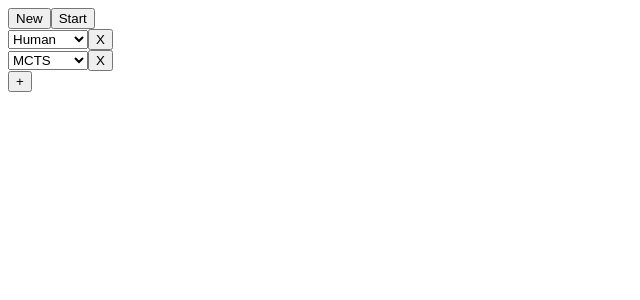
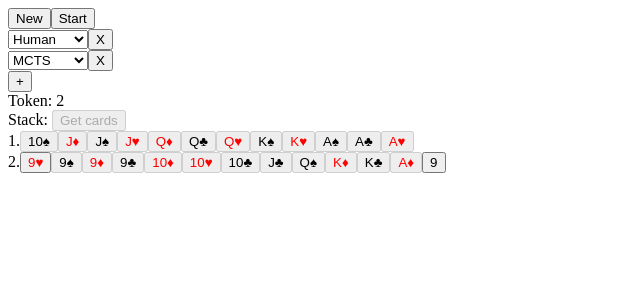
Before and after one commit to adam-zielonka/pan, a React (Create React App) app: page / in a window 1280 px wide. Shown: the top 300 px of the page, without its empty margins (0-640 px from the left). Built offline with nearby package versions, Linux system fonts and the light colour scheme.

Commit message:
Add Board

```diff
--- a/src/Game.tsx
+++ b/src/Game.tsx
@@ -2,9 +2,10 @@ import React from 'react'
 import { observer } from 'mobx-react-lite'
 import Players from './components/Players'
 import { useStore } from './store'
+import Board from './components/Board'
 
 const Game: React.FC = () => {
-  const { newGame, startGame } = useStore()
+  const { newGame, startGame } = useStore().gameStore
 
   return (
     <div className="Game">
@@ -13,6 +14,7 @@ const Game: React.FC = () => {
         <button onClick={startGame} >Start</button>
       </div>
       <Players />
+      <Board />
     </div>
   )
 }
--- /dev/null
+++ b/src/components/Board.tsx
@@ -0,0 +1,44 @@
+import React from 'react'
+import { observer } from 'mobx-react-lite'
+import { useStore } from '../store'
+import { Card } from '../engine/card'
+import { IPlayer } from '../engine/board'
+
+const CardElement: React.FC<{ card: Card, disabled: boolean }> = ({ card, disabled }) => {
+  const { action } = useStore().gameStore
+
+  return (
+    <button style={{ color: card.getColorStyle() }} disabled={disabled} onClick={() => action(card)}>
+      {card.toString()}
+    </button>
+  )
+}
+
+const PlayerElement: React.FC<{ player: IPlayer, id: number, isStackEmpty: boolean }> = ({ player, id, isStackEmpty }) => {
+  const { isActionAvailable, isComboActionAvailable, setComboMode } = useStore().gameStore
+
+  return (
+    <div>
+      {id+1}.
+      {player.getCards().map(card => <CardElement key={card.toString()} card={card} disabled={!isActionAvailable(card, player.getID())} />)}
+      {player.getFigureActions(isStackEmpty).map(figure => <button onClick={() => setComboMode(figure)} disabled={!isComboActionAvailable(figure, player.getID())}>{Card.numberToFigure(figure)}</button>)}
+    </div>
+  )
+}
+
+const Board: React.FC = () => {
+  const { token, stack, players, getFromStack } = useStore().gameStore
+
+  return (
+    <div className="board">
+      Token: {token + 1}
+      <div>
+        Stack: {stack.map(card => <CardElement key={card.toString()} card={card} disabled={true} />)}
+        <button onClick={getFromStack} disabled={stack.length ? false : true}>Get cards</button>
+      </div>
+      {players.map((player, i) => <PlayerElement key={i} id={i} player={player} isStackEmpty={stack.length ? true : false} />)}
+    </div>
+  )
+}
+
+export default observer(Board)
--- a/src/components/Players.tsx
+++ b/src/components/Players.tsx
@@ -3,13 +3,11 @@ import { observer } from 'mobx-react-lite'
 import { useStore } from '../store'
 import { PlayerType } from '../store/PlayersStore'
 
-type PlayerProps = {
+const Player: React.FC<{
   player: PlayerType
   remove: () => void
   set: (value: PlayerType) => void
-}
-
-const Player: React.FC<PlayerProps> = observer(({ player, remove, set }) => {
+}> = observer(({ player, remove, set }) => {
 
   const onChangeHandler  = (event: React.ChangeEvent<HTMLSelectElement>) => {
     set(event.target.value as PlayerType)
--- a/src/engine/board.ts
+++ b/src/engine/board.ts
@@ -12,10 +12,6 @@ export interface IPlayer {
     play(board: Board)
 }
 
-export class PanData {
-  public token: number
-}
-
 export class Board {
     private stack: Card[]
     private players: IPlayer[]
@@ -24,9 +20,10 @@ export class Board {
     private comboMode: Figure
     private comboCounter: number
     private time = 0
-    public data: PanData
+    private token: number
     private symulation: boolean
     private movesCount: number
+    private render: (board: Board) => void
 
     public constructor(board: Board = null) {
         if (board) {
@@ -39,8 +36,7 @@ export class Board {
             newPlayer.setCards(player.getCards().map(card => card))
             this.players.push(newPlayer)
           }
-          this.data = new PanData()
-          this.data.token = board.data.token
+          this.token = board.token
           this.sitllPlay = board.sitllPlay
           this.startCard = board.startCard
           this.comboMode = board.comboMode
@@ -48,10 +44,9 @@ export class Board {
           this.movesCount = board.movesCount
         } else {
           this.symulation = false
-          this.data = new PanData()
           this.stack = []
           this.players = []
-          this.data.token = -1
+          this.token = -1
           this.sitllPlay = 0
           this.startCard = new Card(Figure.f9, Color.Kier)
           this.movesCount = 0
@@ -89,7 +84,7 @@ export class Board {
             for (let i = 0; i < this.players.length; i++) {
                 if (!deck.length) { break }
                 const card = deck.pop()
-                if (card.isEqual(this.startCard)) { this.data.token = i }
+                if (card.isEqual(this.startCard)) { this.token = i }
                 this.players[i].getCards().push(card)
             }
         }
@@ -101,12 +96,12 @@ export class Board {
     }
 
     public getCurrentPlayer(): IPlayer {
-        if (this.data.token > -1) { return this.players[this.data.token] }
+        if (this.token > -1) { return this.players[this.token] }
         return null
     }
 
     public getToken(): number {
-        return this.data.token
+        return this.token
     }
 
     public getStack(): Card[] {
@@ -146,7 +141,7 @@ export class Board {
 
     public action(actionCard: Card) {
         if (this.sitllPlay < 2) { return }
-        const card = this.players[this.data.token].action(actionCard)
+        const card = this.players[this.token].action(actionCard)
         if (card) {
             this.stack.push(card)
             if (!this.getCurrentPlayer().getCards().length) { this.sitllPlay-- }
@@ -184,16 +179,23 @@ export class Board {
         this.nextPlayer()
     }
 
+    public setRender(render: (board: Board) => void) {
+      this.render = render
+    }
+
     public nextPlayer() {
+      if (!this.symulation) {
+        if(this.render) this.render(this)
+      }
       if (this.stack.length && this.stack[this.stack.length - 1].isPik()) {
-        this.data.token--
-        if (this.data.token < 0) {
-          this.data.token = this.players.length - 1
+        this.token--
+        if (this.token < 0) {
+          this.token = this.players.length - 1
         }
       } else {
-        this.data.token++
-        if (this.data.token >= this.players.length) {
-          this.data.token = 0
+        this.token++
+        if (this.token >= this.players.length) {
+          this.token = 0
         }
       }
       if (!this.getCurrentPlayer().getCards().length) {
@@ -201,6 +203,7 @@ export class Board {
       } else {
         if (this.sitllPlay > 1 && !this.symulation) {
           this.movesCount++
+          if(this.render) this.render(this)
           setTimeout(() => this.getCurrentPlayer().play(this), this.time)
         }
       }
--- a/src/engine/card.ts
+++ b/src/engine/card.ts
@@ -38,7 +38,7 @@ export class Deck {
 }
 
 export class Card {
-  public static numberToColor(color: Color): String {
+  public static numberToColor(color: Color): string {
     switch (color) {
         case Color.Karo: return '♦'
         case Color.Kier: return '♥'
@@ -47,7 +47,7 @@ export class Card {
     }
   }
 
-  public static numberToFigure(figure: Figure): String {
+  public static numberToFigure(figure: Figure): string {
       switch (figure) {
           case Figure.f9: return '9'
           case Figure.f10: return '10'
@@ -71,7 +71,7 @@ export class Card {
       return this.color
   }
 
-  public getColorStyle(): String {
+  public getColorStyle(): string {
       switch (this.color) {
           case Color.Karo:
           case Color.Kier: return 'red'
@@ -80,15 +80,15 @@ export class Card {
       }
   }
 
-  private numberToColor(): String {
+  private numberToColor(): string {
       return Card.numberToColor(this.color)
   }
 
-  private numberToFigure(): String {
+  private numberToFigure(): string {
       return Card.numberToFigure(this.value)
   }
 
-  public toString(): String {
+  public toString(): string {
       return this.color ? `${this.numberToFigure()}${this.numberToColor()}` : this.numberToFigure()
   }
 
--- a/src/store.ts
+++ b/src/store.ts
@@ -1,25 +1,15 @@
 import { createContext, useContext } from 'react'
-import { observable, action } from 'mobx'
 import PlayersStore from './store/PlayersStore'
-import { Board } from './engine/board'
-import { Deck } from './engine/card'
+import GameStore from './store/GameStore'
 
 class Store {
-  playersStore: PlayersStore = new PlayersStore()
-  @observable board: Board
+  playersStore: PlayersStore
+  gameStore: GameStore
 
   constructor() {
-    this.newGame()
-  }
-
-  @action newGame = () => {
-    this.board = new Board()
-    this.board.addPlayers(this.playersStore.getGamePlayers())
-    this.board.dealingCards(Deck.print(Deck.shuffle(Deck.generate())))
-  }
-
-  @action startGame = () => {
-    this.board.start()
+    this.playersStore = new PlayersStore()
+    this.gameStore = new GameStore(this.playersStore);
+    (window as any).render = () => this.gameStore.render(this.gameStore.board)
   }
 }
 
--- /dev/null
+++ b/src/store/GameStore.ts
@@ -0,0 +1,55 @@
+import { observable, action } from 'mobx'
+import { Board, IPlayer } from '../engine/board'
+import { Card, Deck, Figure } from '../engine/card'
+import PlayersStore from './PlayersStore'
+
+class GameStore {
+  @observable stack: Card[]
+  @observable players: IPlayer[]
+  @observable token: number
+  board: Board
+
+  constructor(private playersStore: PlayersStore) {
+    this.newGame()
+  }
+
+  isActionAvailable = (actionCard: Card, playerID: number): boolean => {
+    return this.board.isActionAvalible(actionCard, playerID)
+  }
+
+  isComboActionAvailable = (figure: Figure, playerID: number): boolean => {
+    return this.board.isComboActionAvalible(figure, playerID)
+  }
+
+  setComboMode = (figure: Figure) => {
+    this.board.setComboMode(figure)
+  }
+
+  getFromStack = () => {
+    this.board.getFromStack()
+  }
+
+  action = (actionCard: Card) => {
+    this.board.action(actionCard)
+  }
+
+  @action render = (board: Board) => {
+    this.token = board.getToken()
+    this.stack = board.getStack()
+    this.players = board.getPlayers()
+  }
+
+  @action newGame = () => {
+    this.board = new Board()
+    this.board.setRender(this.render)
+    this.board.addPlayers(this.playersStore.getGamePlayers())
+    this.board.dealingCards(Deck.print(Deck.shuffle(Deck.generate())))
+    this.render(this.board)
+  }
+
+  @action startGame = () => {
+    this.board.start()
+  }
+}
+
+export default GameStore
```
